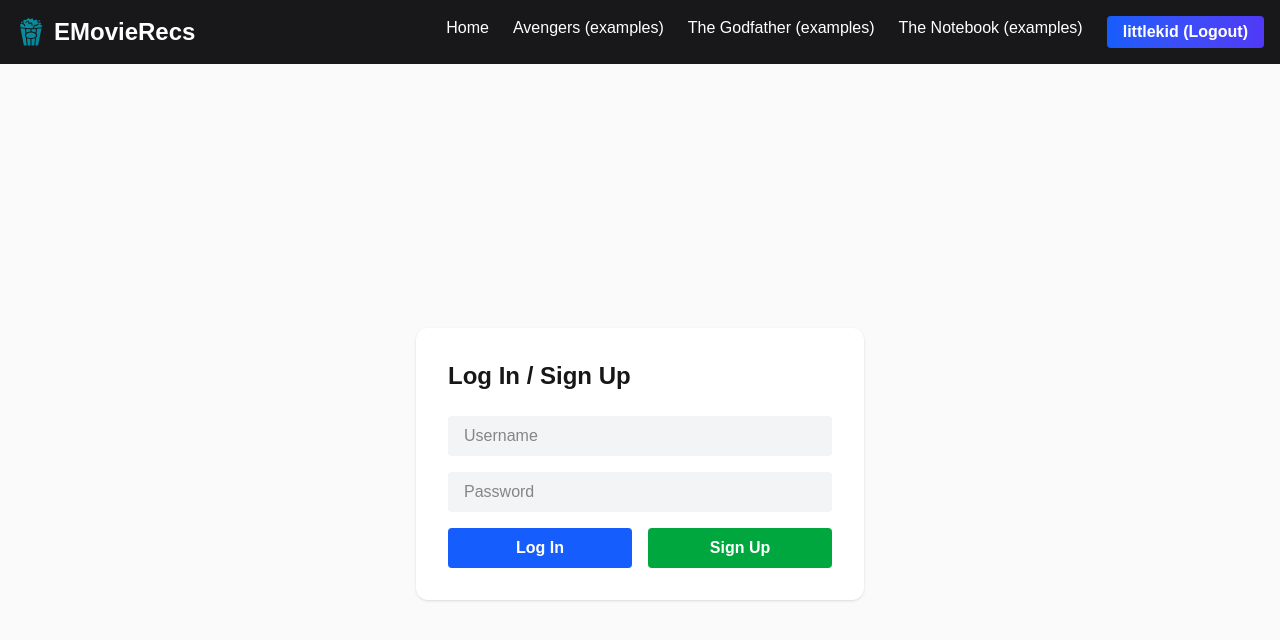
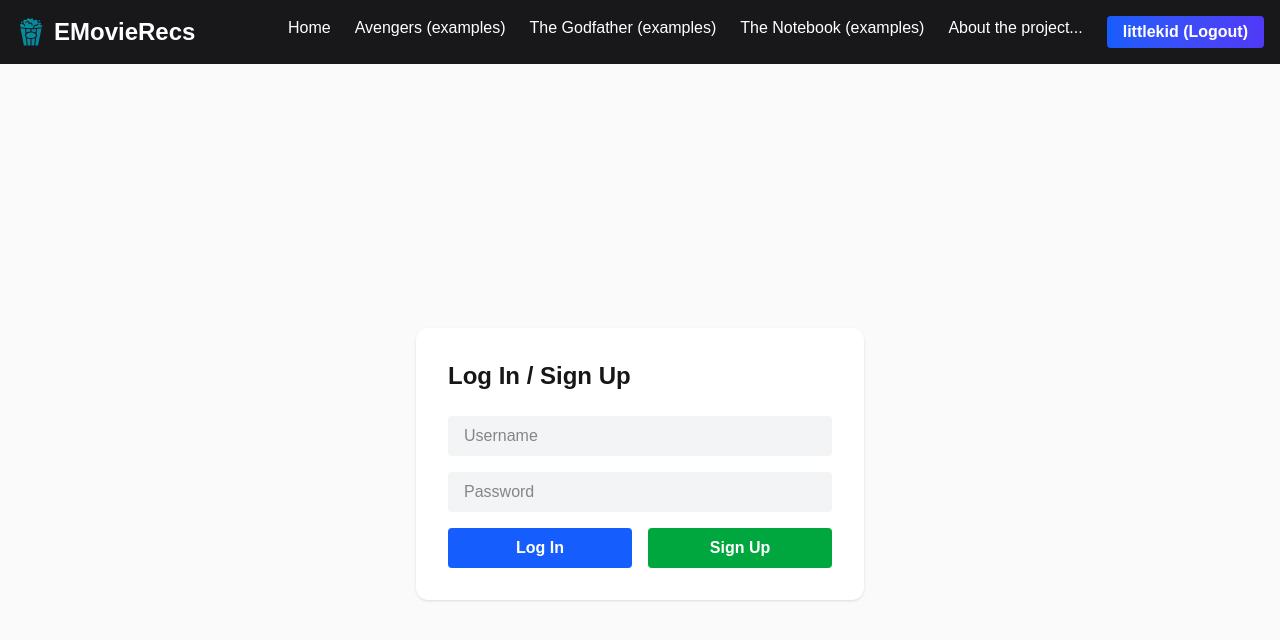
Before and after one commit to ncastelli76/cs-movie-recommendation, a Next.js app in the folder movierecs-app/: page /signup in a window 1280 px wide. Shown: the top 640 px of the page. Built offline with nearby package versions, Linux system fonts and the light colour scheme.

Commit message:
added about page

```diff
--- a/movierecs-app/app/header.tsx
+++ b/movierecs-app/app/header.tsx
@@ -85,6 +85,11 @@ export default function Header() {
                 The Notebook (examples)
               </Link>
             </li>
+            <li>
+              <Link href="https://sites.google.com/view/information-retrieval-hybrid/home" className="hover:text-gray-300 py-1">
+                About the project...
+              </Link>
+            </li>
             <UserMenuItem />
           </ul>
         </nav>
```
